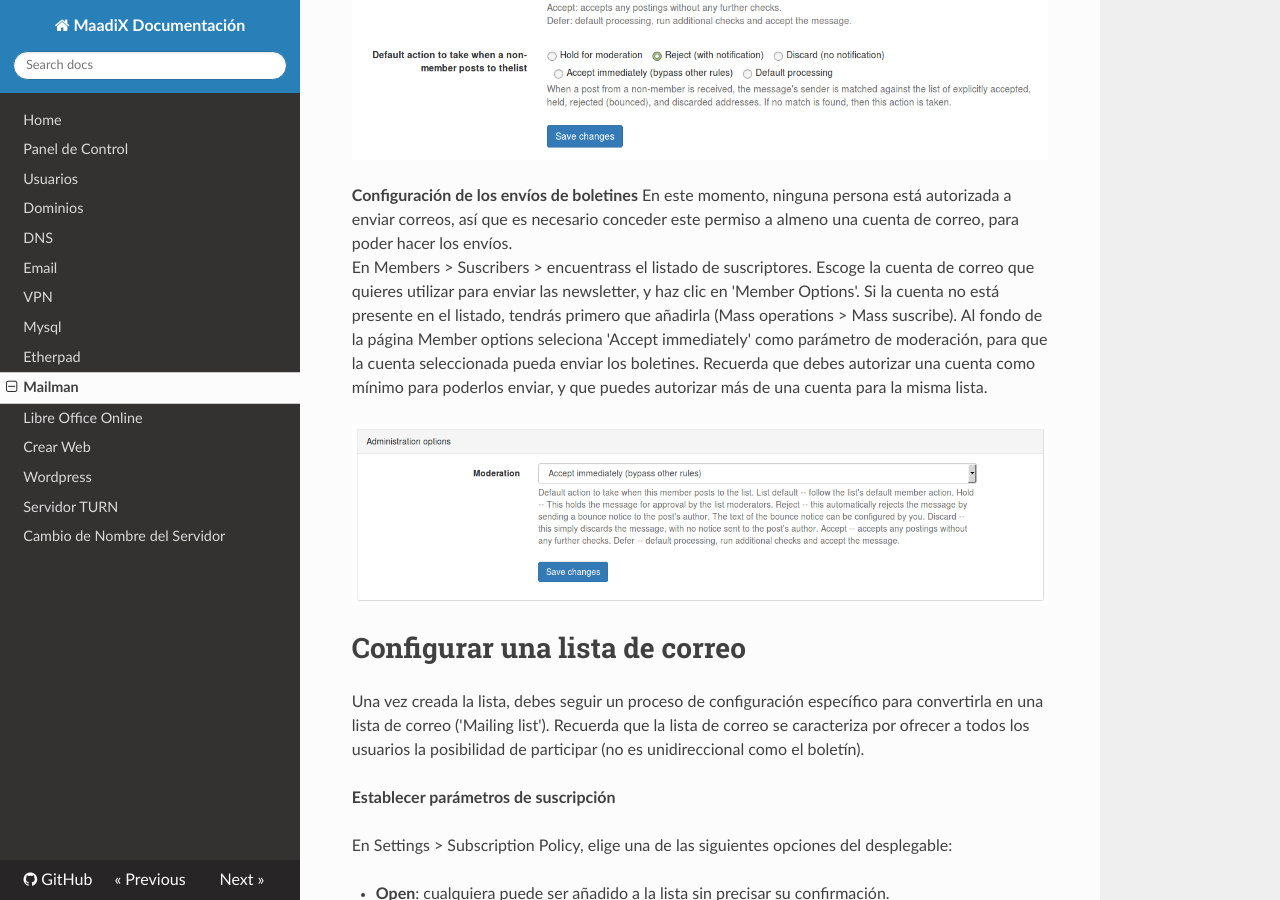
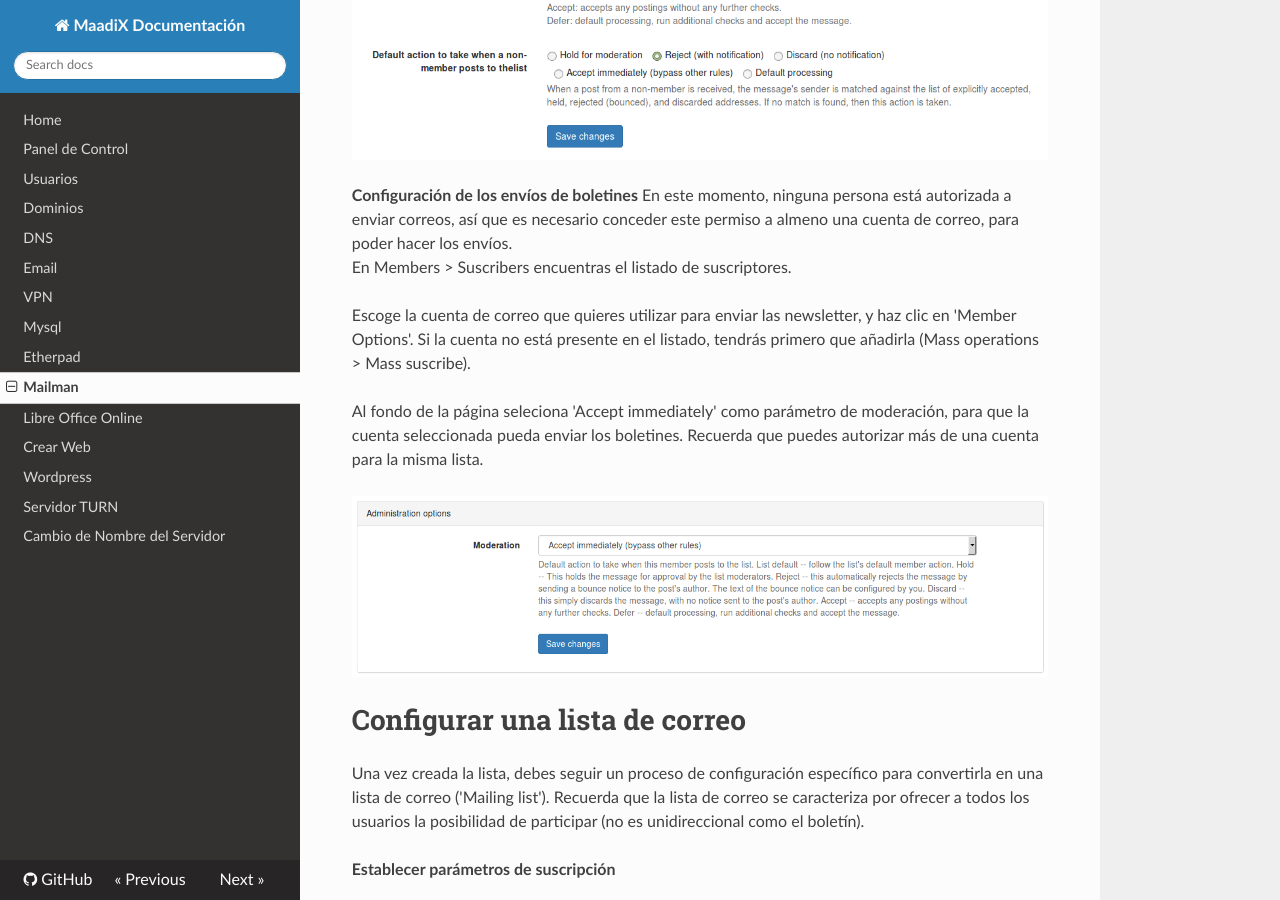
Before and after one commit to MaadixNet/docs, an MkDocs documentation site: the page built from docs/mailman.md, in a window 1280 px wide and 900 px high, scrolled down 6244 px. Built offline with MkDocs 1.6.1, drawn with Linux system fonts in a browser that asks for light colours; nearby versions of some CDN libraries; old or Windows-style settings are respelled for this version of MkDocs.

Commit message:
Typo in mailman newsletter instructions

```diff
--- a/docs/mailman.md
+++ b/docs/mailman.md
@@ -111,9 +111,11 @@ Con esta configuración, cualquier mensaje dirigido a la lista por parte de un r
 
 **Configuración de los envíos de boletines**
 En este momento, ninguna persona está autorizada a enviar correos, así que es necesario conceder este permiso a almeno una cuenta de correo, para poder hacer los envíos.
-En Members > Suscribers > encuentrass el listado de suscriptores.
+En Members > Suscribers  encuentras el listado de suscriptores.
+
 Escoge la cuenta de correo que quieres utilizar para enviar las newsletter, y haz clic en 'Member Options'. Si la cuenta no está presente en el listado, tendrás primero que añadirla (Mass operations > Mass suscribe).
-Al fondo de la página Member options seleciona 'Accept immediately' como parámetro de moderación, para que la cuenta seleccionada pueda enviar los boletines. Recuerda que debes autorizar una cuenta como mínimo para poderlos enviar, y que puedes autorizar más de una cuenta para la misma lista.
+
+Al fondo de la página seleciona 'Accept immediately' como parámetro de moderación, para que la cuenta seleccionada pueda enviar los boletines. Recuerda que puedes autorizar más de una cuenta para la misma lista.
 
 ![Newslettering](img/mailman/send-newsletter.png)
 
```
